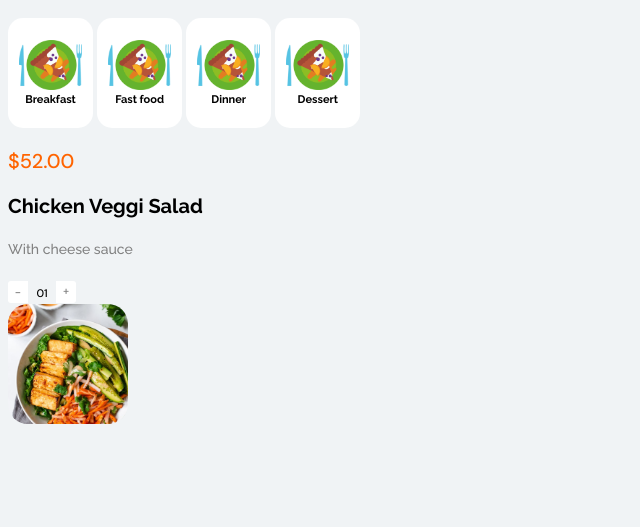
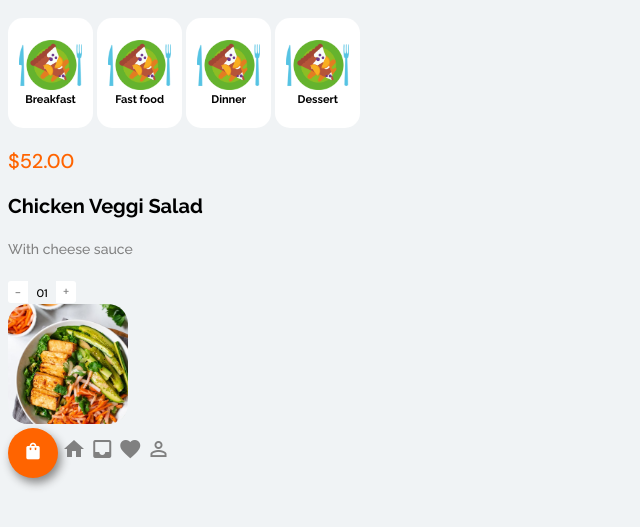
Before and after one commit to Carmenprz/FoodApp, a plain HTML site: page index.html in a window 1280 px wide. Shown: the part 131-658 px from the top of the page, without its empty margins (0-640 px from the left). Drawn offline with Linux system fonts and the light colour scheme.

Commit message:
nav bar icons

```diff
--- a/index.html
+++ b/index.html
@@ -5,6 +5,7 @@
     <meta name="viewport" content="width=device-width, initial-scale=1.0">
     <title>Food App</title>
     <link rel="stylesheet" href="styles.css">
+    <link href="https://fonts.googleapis.com/icon?family=Material+Icons" rel="stylesheet">
 </head>
 <body>
     <h2 id="logo">Food House</h2>
@@ -28,6 +29,12 @@
           +
         </button>
       </div>
-    <img class="menu-img" src="img/chickenVeggieSalad.jpg" alt="chicken veggi salad" width="120px" height="120px">
+    <img class="menu-img" src="img/chickenVeggieSalad.jpg" alt="chicken veggi salad" width="120px" height="120px"> <br>
+    <button id="bag-btn"><span class="material-icons md-light md-20">shopping_bag</span></button>
+    <a href="#"><span class="material-icons md-grey">home</span></a>
+    <a href="#"><span id="inbox" class="material-icons md-grey">inbox</span></a>
+    <a href="#"><span class="material-icons md-grey">favorite</span></a>
+    <a href="#"><span class="material-icons md-grey">perm_identity</span></a>
+
 </body>
 </html>
--- a/styles.css
+++ b/styles.css
@@ -86,3 +86,29 @@ button {
 .menu-img {
     border-radius: 20px;
 }
+
+#bag-btn {
+    all: unset;
+    background-color:  #FF6400;
+    border-radius: 50%;
+    height: 50px;
+    width: 50px;
+    text-align: center;
+    box-shadow: 3px 5px 10px #888888;
+}
+
+.material-icons.md-light {
+    color: rgba(255, 255, 255, 1);
+}
+
+.material-icons.md-grey {
+    color: grey;
+}
+
+.material-icons.md-20 {
+    font-size: 20px;
+}
+
+.active {
+    color:  #FF6400;
+}
```
